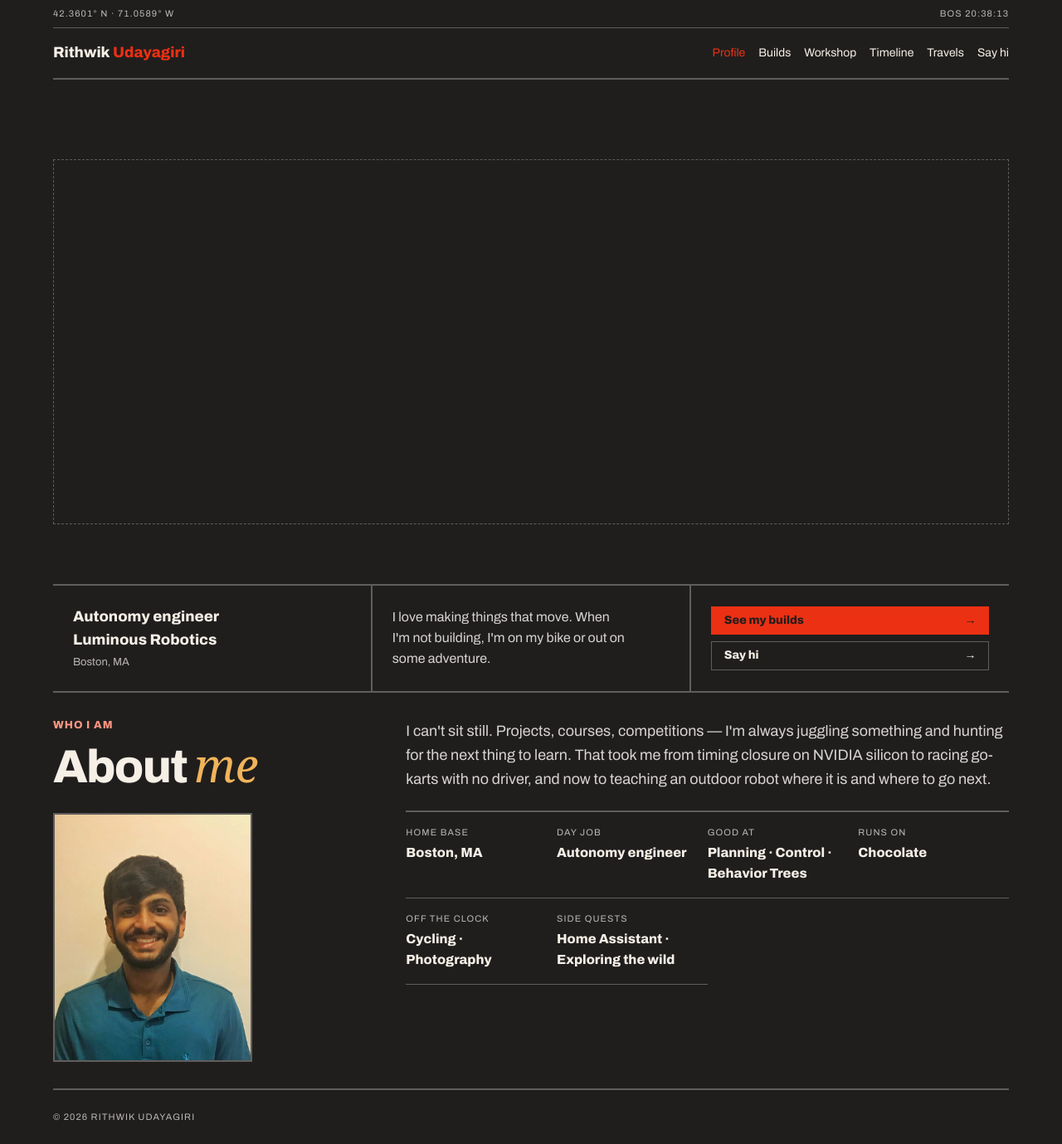
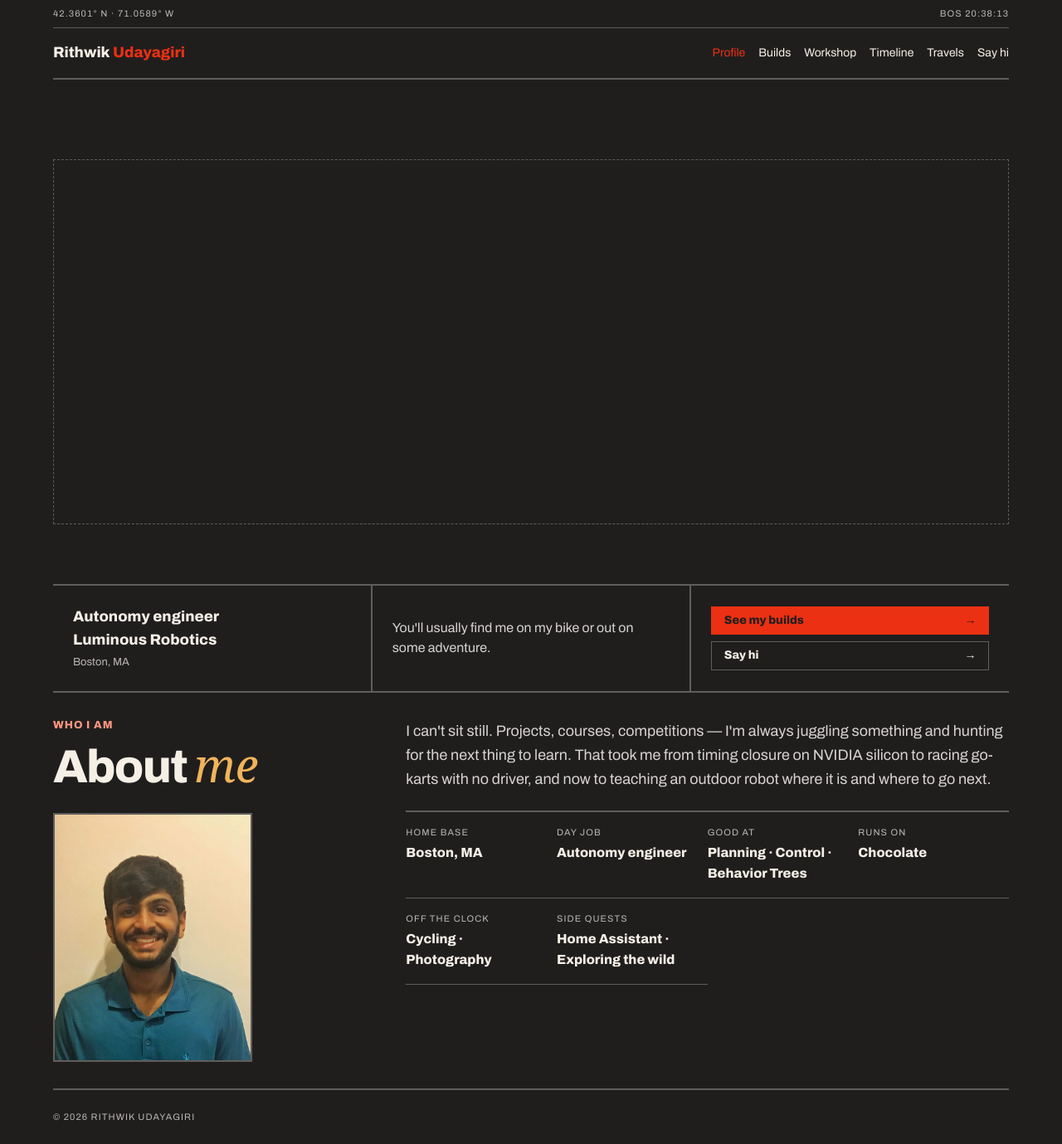
Before and after one commit to RithwikU/rithwiku.github.io, a Jekyll site: the page built from _pages/about.md, in a window 1280 px wide and 1379 px high. Shown: the whole window at 83% size. Built offline with Jekyll 4.4.1, drawn with Linux system fonts in a browser that asks for light colours; some web fonts are replaced.

Commit message:
Shorten the home page intro
Co-Authored-By: Claude Opus 5.5 <noreply@anthropic.com>

```diff
--- a/_data/profile.yml
+++ b/_data/profile.yml
@@ -3,7 +3,7 @@ name: Rithwik Udayagiri
 location: Boston, MA
 role: Autonomy engineer
 company: Luminous Robotics
-intro: I love making things that move. When I'm not building, I'm on my bike or out on some adventure.
+intro: You'll usually find me on my bike or out on some adventure.
 bio: I can't sit still. Projects, courses, competitions — I'm always juggling something and hunting for the next thing to learn. That took me from timing closure on NVIDIA silicon to racing go-karts with no driver, and now to teaching an outdoor robot where it is and where to go next.
 portrait: assets/img/UdayagiriRithwik.jpeg
 
```
